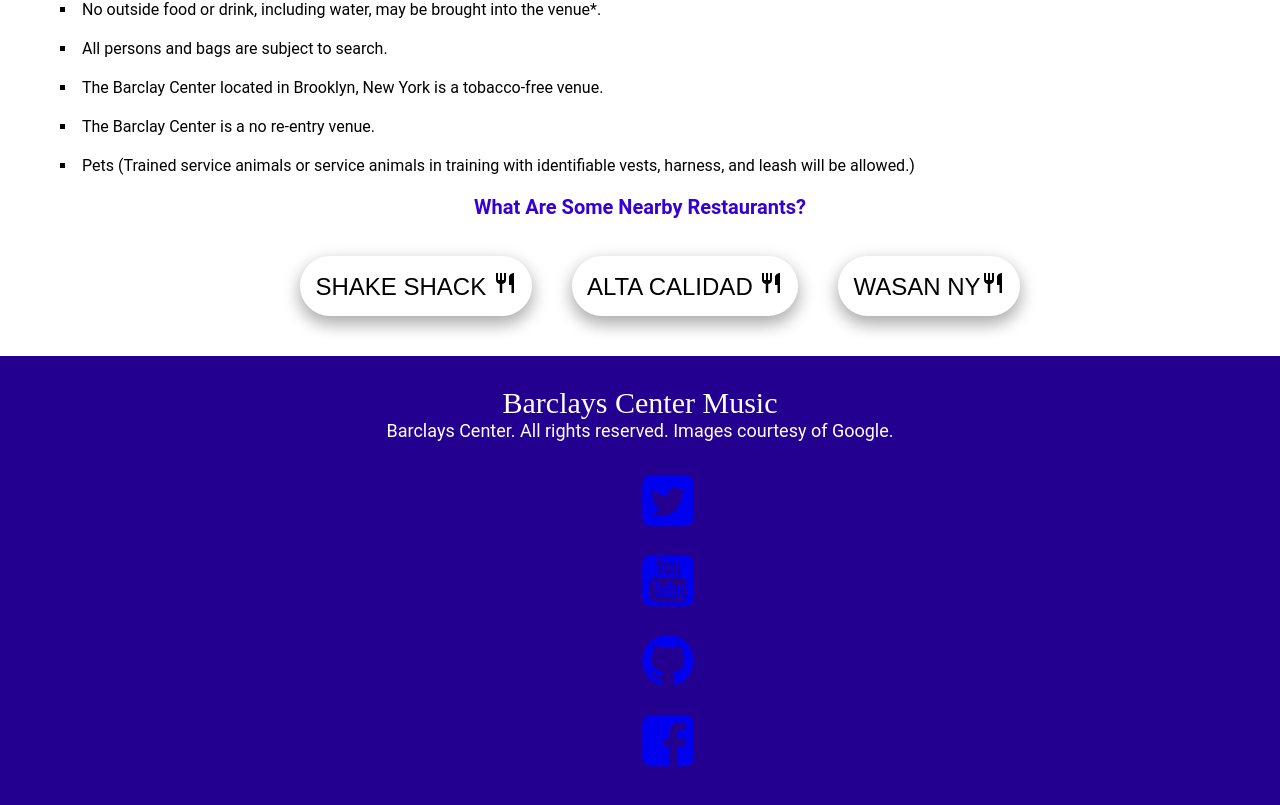
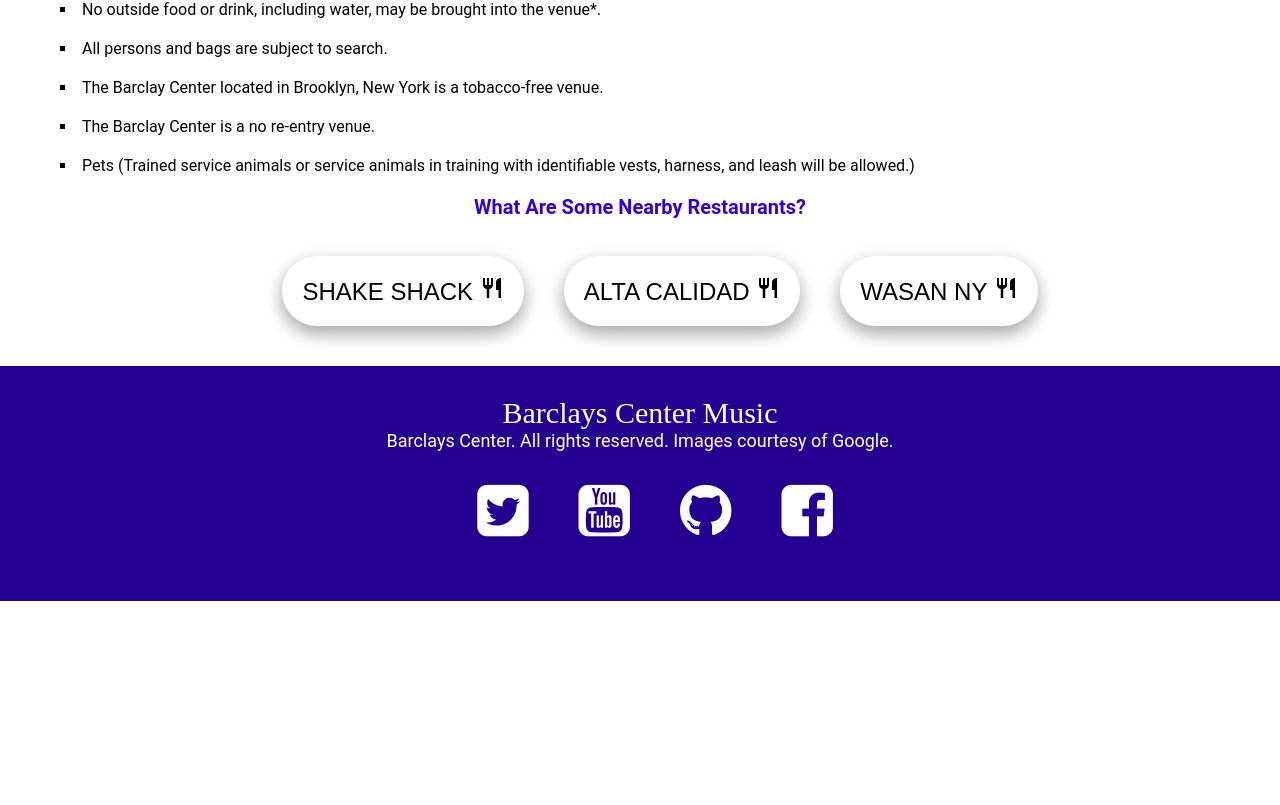
Before and after one commit to jo-kaur/venue_page, a React (Create React App) app: page / in a window 1280 px wide. Shown: the part 7032-7837 px from the top of the page. After the commit the page ends 7633 px from the top, so only its background shows below. Built offline with nearby package versions, Linux system fonts and the light colour scheme.

Commit message:
footer and icon fixed

```diff
--- a/src/components/faq/Faq.js
+++ b/src/components/faq/Faq.js
@@ -38,7 +38,7 @@
                 </a>
 
                 <a href="https://www.wasan-ny.com/">
-                  <button class="restaurant-btn">Wasan NY<Restaurant></Restaurant></button>
+                  <button class="restaurant-btn">Wasan NY <Restaurant></Restaurant></button>
                 </a>
               </center>
            </ul>
--- a/src/components/header_footer/Footer.js
+++ b/src/components/header_footer/Footer.js
@@ -14,11 +14,10 @@
                 </div>
                 <div>
                     <ul>
-                        <li><a href="https://twitter.com/?lang=en"><i id="tw" className="fa fa-twitter-square fa-2x"></i></a></li>
-                        <li><a href="https://www.youtube.com/"><i id="yt" className="fa fa-youtube-square fa-2x"></i></a></li>
-                        <li><a href="https://github.com/"><i id="gh" className="fa fa-github fa-2x"></i></a></li>
-                        <li><a href="https://www.facebook.com/"><i id="fb" className="fa fa-facebook-square fa-2x"></i></a></li>
-                        {/* <li><a href="https://www.instagram.com/"><i id="ig" class="fab fa-instagram fa-2x"></i></a></li> */}
+                        <a href="https://twitter.com/?lang=en"><i id="tw" className="fa fa-twitter-square fa-2x"></i></a>
+                        <a href="https://www.youtube.com/"><i id="yt" className="fa fa-youtube-square fa-2x"></i></a>
+                        <a href="https://github.com/"><i id="gh" className="fa fa-github fa-2x"></i></a>
+                        <a href="https://www.facebook.com/"><i id="fb" className="fa fa-facebook-square fa-2x"></i></a>
                     </ul>
                </div>
             </Fade>
--- a/src/resources/styles.css
+++ b/src/resources/styles.css
@@ -73,9 +73,11 @@
     font-size: 18px;
     text-align: center;
 }
-footer ul li{
-    list-style: none;
-    margin-left: 16px;
+
+footer ul a{
+    margin: 20px;
+    padding-right: 10px;
+    color: white;
 }
 
 #fb:hover {
@@ -450,11 +452,12 @@
     box-shadow: 0 8px 16px 0 rgba(0, 0, 0, 0.2), 0 6px 20px 0 rgba(0, 0, 0, 0.19);
     border: 0;
     background-color: white;
-    padding: 15px;
+    padding: 20px;
     border-radius: 50px;
     transition-duration: 0.4s;
     margin: 20px;
 }
+
 .restaurant-btn:hover {
     background-color: #3500D3;
     color: #FFF3E6;
```
Also changed, not shown: 1 other file (tests, documents, lock files or other folders).
